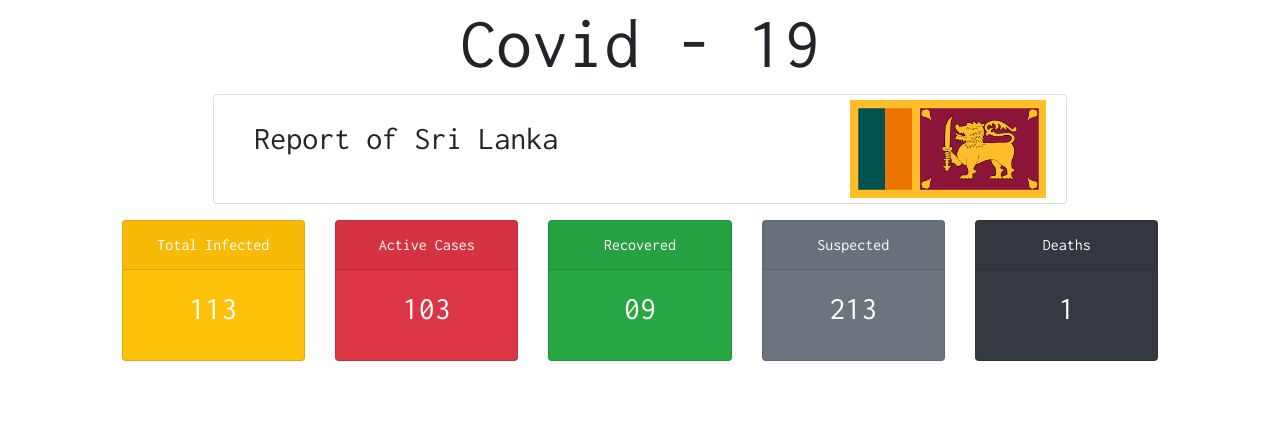
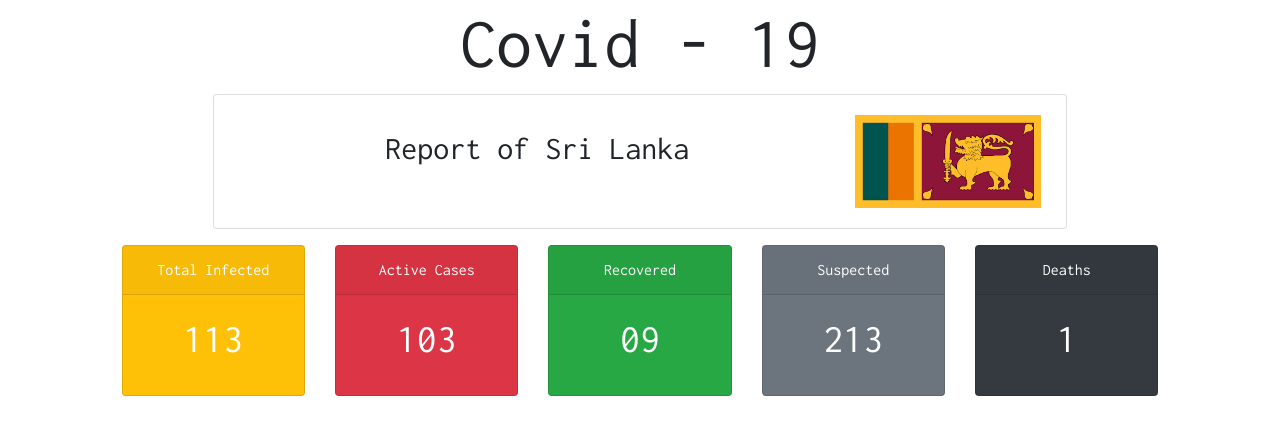
Before and after one commit to supunTE/Covid19-sl-report, a PHP site: page / in a window 1280 px wide. Shown: the top 435 px of the page. Run offline with PHP 8.4, Linux system fonts and the light colour scheme.

Commit message:
aligned, added styles

```diff
--- a/index.html
+++ b/index.html
@@ -28,7 +28,7 @@
         <div class="row no-gutters">
           <div class="col-9">
             <div class="card-body">
-              <h2 class="sub-caption">Report of Sri Lanka</h2>
+              <h2 class="sub-caption text-center">Report of Sri Lanka</h2>
             </div>
           </div>
           <div class="col-3">
@@ -44,7 +44,7 @@
               <div class="card text-white bg-warning">
                 <div class="card-header">Total Infected</div>
                 <div class="card-body">
-                  <h2 class="card-title">113</h2>
+                  <h1 class="card-title">113</h1>
                 </div>
               </div>
             </div>
@@ -52,7 +52,7 @@
               <div class="card text-white bg-danger">
                 <div class="card-header">Active Cases</div>
                 <div class="card-body">
-                  <h2 class="card-title">103</h2>
+                  <h1 class="card-title">103</h1>
                 </div>
               </div>
             </div>
@@ -60,7 +60,7 @@
               <div class="card text-white bg-success">
                 <div class="card-header">Recovered</div>
                 <div class="card-body">
-                  <h2 class="card-title">09</h2>
+                  <h1 class="card-title">09</h1>
                 </div>
               </div>
             </div>
@@ -68,7 +68,7 @@
               <div class="card text-white bg-secondary">
                 <div class="card-header">Suspected</div>
                 <div class="card-body">
-                  <h2 class="card-title">213</h2>
+                  <h1 class="card-title">213</h1>
                 </div>
               </div>
             </div>
@@ -76,7 +76,7 @@
                 <div class="card text-white bg-dark">
                     <div class="card-header">Deaths</div>
                   <div class="card-body">
-                    <h2 class="card-title">1</h2>
+                    <h1 class="card-title">1</h1>
                     </div>
                 </div>
               </div>
--- a/main.css
+++ b/main.css
@@ -10,19 +10,26 @@
 }
 
 .flag{
-    padding: 5px;
-    display: inline-block;
-    vertical-align: middle;
+    padding: 10px;
+    margin: 10px auto !important;
 }
 
 .sub-caption{
     padding: 5px;
+    font-family: 'Inconsolata', monospace;
+    margin: 10px auto !important;
     vertical-align: middle;
-    display: inline-block;
-    font-family: 'Inconsolata', monospace;
+    display: block;
 }
 
 .table-sl-details{
     text-align: center;
     font-family: 'Inconsolata', monospace;
 }
+
+.card-header{
+    font-size: 100%;
+}
+
+.card-title{
+}
```
